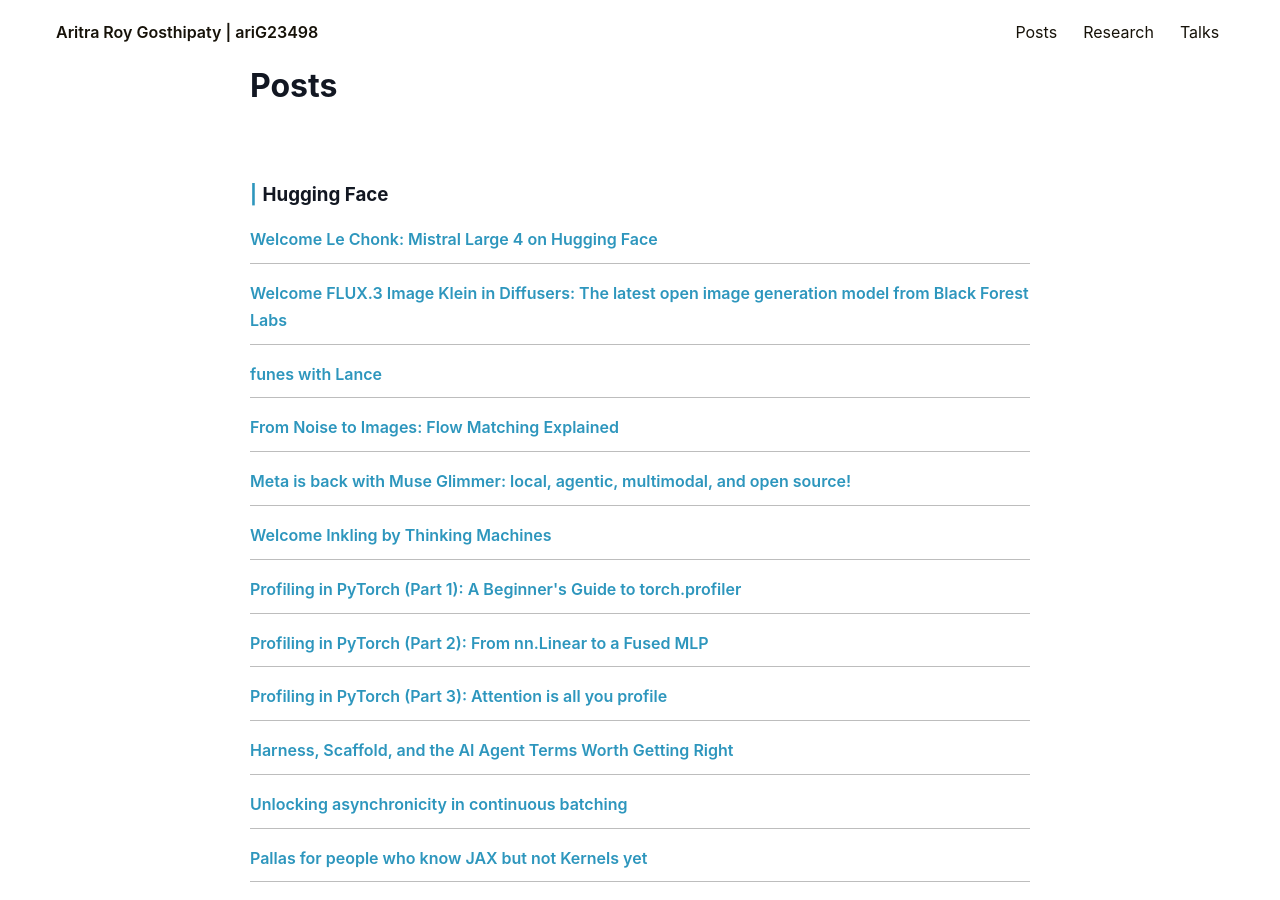
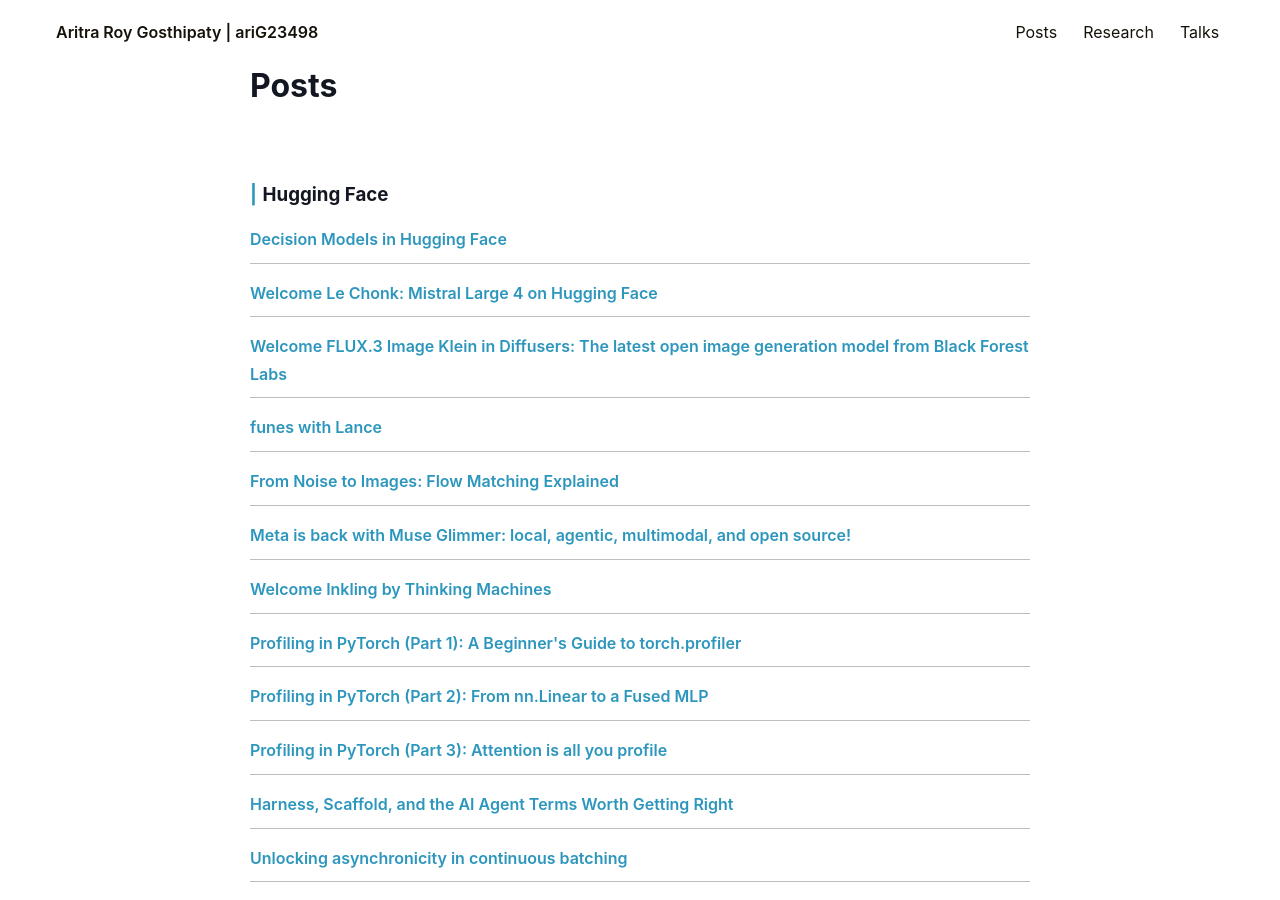
Before and after one commit to ariG23498/ariG23498.github.io, a Jekyll site: the page built from blogs.md, in a window 1280 px wide and 900 px high. Built offline with Jekyll 4.4.1, drawn with Linux system fonts in a browser that asks for light colours.

Commit message:
Update blogs.md

```diff
--- a/blogs.md
+++ b/blogs.md
@@ -7,6 +7,9 @@ permalink: /posts
 <div class="main">
    <div class="post-wrap archive">
       <h3>Hugging Face</h3>
+      <article class="archive-item">
+         <a class="archive-item-link" href="https://huggingface.co/blog/decision" target="_blank" rel="noopener noreferrer">Decision Models in Hugging Face</a>
+      </article>
       <article class="archive-item">
          <a class="archive-item-link" href="https://huggingface.co/blog/mistral-large4" target="_blank" rel="noopener noreferrer">Welcome Le Chonk: Mistral Large 4 on Hugging Face</a>
       </article>
```
